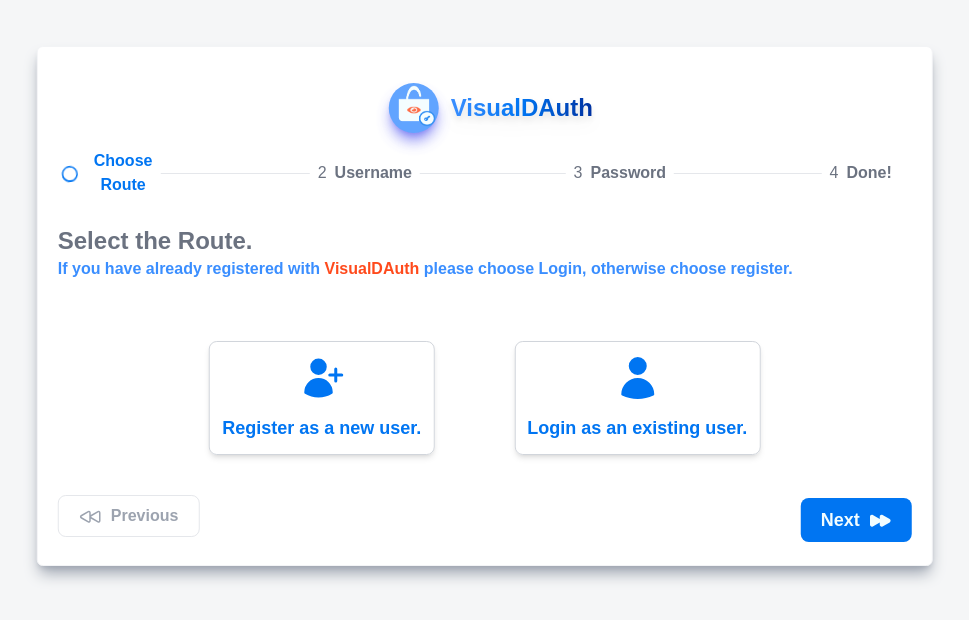
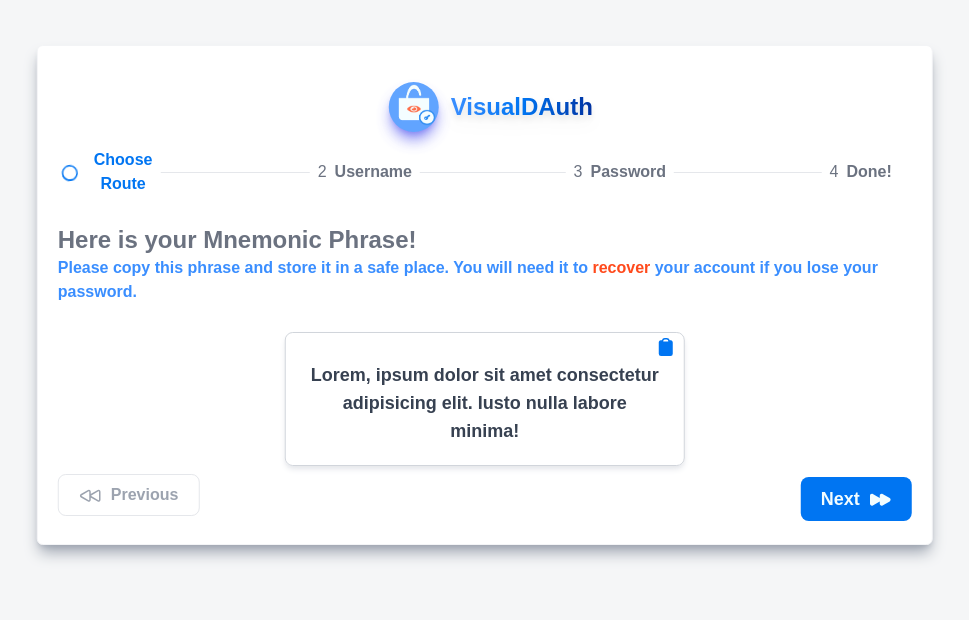
Before and after one commit to rdshinde/GPAS-prototype, a React (Create React App) app in the folder gpas-frontend/: page / in a window 1280 px wide. Shown: the top 620 px of the page, without its empty margins (149-1118 px from the left). Built offline with nearby package versions, Linux system fonts and the light colour scheme.

Commit message:
refactore

```diff
--- a/gpas-frontend/src/App.tsx
+++ b/gpas-frontend/src/App.tsx
@@ -53,10 +53,10 @@ function App() {
       <ModalContainer>
         <IconContainer />
         <StepperChain steps={steps } />
-        <AuthOptions />
+        {/* <AuthOptions /> */}
         {/* <UserNameField /> */}
         {/* <PwdBuilder /> */}
-        {/* <MnemonicPhraseContainer /> */}
+        <MnemonicPhraseContainer />
         {/* <MnemonicInput /> */}
         <FooterNav />
       </ModalContainer>
--- a/gpas-frontend/src/components/auth-options/AuthOptions.tsx
+++ b/gpas-frontend/src/components/auth-options/AuthOptions.tsx
@@ -1,4 +1,6 @@
 import React from "react";
+import { LoginIcon } from "../user-icons/LoginIcon";
+import { RegisterIcon } from "../user-icons/RegisterIcon";
 
 type Props = {};
 
@@ -8,7 +10,7 @@ export const AuthOptions = (props: Props) => {
       <section className="w-full">
         <div className="text-start py-3 my-2">
           <h2 className="text-2xl font-extrabold text-gray-500">
-            Select the Route.
+            Select your Route.
           </h2>
           <span className="font-bold text-md text-bluelight">
             If you have already registered with
@@ -21,35 +23,20 @@ export const AuthOptions = (props: Props) => {
         <button
           className={`border border-gray-300 flex items-center justify-center flex-col text-blue p-3 rounded-lg shadow-md hover:shadow-lg hover:bg-gray-50 hover:border-bluelight transition duration-300 ease-in-out gap-3`}
           type="button"
+          title="Register as a new user."
         >
           <span>
-            <svg
-              xmlns="http://www.w3.org/2000/svg"
-              viewBox="0 0 24 24"
-              fill="currentColor"
-              className="w-12 h-12"
-            >
-              <path d="M6.25 6.375a4.125 4.125 0 118.25 0 4.125 4.125 0 01-8.25 0zM3.25 19.125a7.125 7.125 0 0114.25 0v.003l-.001.119a.75.75 0 01-.363.63 13.067 13.067 0 01-6.761 1.873c-2.472 0-4.786-.684-6.76-1.873a.75.75 0 01-.364-.63l-.001-.122zM19.75 7.5a.75.75 0 00-1.5 0v2.25H16a.75.75 0 000 1.5h2.25v2.25a.75.75 0 001.5 0v-2.25H22a.75.75 0 000-1.5h-2.25V7.5z" />
-            </svg>
+            <RegisterIcon />
           </span>
           <span className="font-bold text-lg">Register as a new user.</span>
         </button>
         <button
           className={`border border-gray-300 flex items-center justify-center flex-col text-blue p-3 rounded-lg shadow-md hover:shadow-lg hover:bg-gray-50 hover:border-bluelight transition duration-300 ease-in-out gap-3`}
+          title="Login as an existing user."
+          type="button"
         >
           <span>
-            <svg
-              xmlns="http://www.w3.org/2000/svg"
-              viewBox="0 0 24 24"
-              fill="currentColor"
-              className="w-12 h-12"
-            >
-              <path
-                fill-rule="evenodd"
-                d="M7.5 6a4.5 4.5 0 119 0 4.5 4.5 0 01-9 0zM3.751 20.105a8.25 8.25 0 0116.498 0 .75.75 0 01-.437.695A18.683 18.683 0 0112 22.5c-2.786 0-5.433-.608-7.812-1.7a.75.75 0 01-.437-.695z"
-                clip-rule="evenodd"
-              />
-            </svg>
+            <LoginIcon />
           </span>
           <span className="font-bold text-lg">Login as an existing user.</span>
         </button>
--- a/gpas-frontend/src/components/mnemonic-phrase-container/MnemonicPhraseContainer.tsx
+++ b/gpas-frontend/src/components/mnemonic-phrase-container/MnemonicPhraseContainer.tsx
@@ -3,18 +3,41 @@ import React from "react";
 type Props = {};
 
 export const MnemonicPhraseContainer = (props: Props) => {
+  const copyToClipBoardHandler = (e: React.MouseEvent<HTMLButtonElement>) => {
+    const phrase = e.currentTarget.parentElement?.querySelector("span");
+    if (phrase) {
+      navigator.clipboard.writeText(phrase.textContent || "");
+      e.currentTarget.style.fontSize = "0.9rem";
+      e.currentTarget.innerHTML = `Copied!`;
+    }
+  };
+
   return (
+    <>
+      <section className="w-full">
+        <div className="text-start py-3 my-2">
+          <h2 className="text-2xl font-extrabold text-gray-500">
+            Here is your Mnemonic Phrase!
+          </h2>
+          <span className="font-bold text-md text-bluelight">
+            Please copy this phrase and store it in a safe place. You will need
+            it to <span className="text-orange font-bold"> recover </span>
+            your account if you lose your password.
+          </span>
+        </div>
+      </section>
       <div
-      className={`bg-white max-w-[400px] text-lg font-semibold border border-gray-300 rounded-lg md:p-5 md:pt-7 sm:p-2 m-2 w-full relative`}
+        className={`max-w-[400px] text-lg font-semibold border border-gray-300 rounded-lg md:p-5 md:pt-7 sm:p-2 m-2 w-full relative shadow-md shadow-gray-200`}
       >
-      <span>
+        <span className="font-bold text-gray-700">
           Lorem, ipsum dolor sit amet consectetur adipisicing elit. Iusto nulla
           labore minima!
         </span>
         <button
-        className="bg-gray-50 font-bold text-blue bg-inherit  flex items-center absolute top-1 right-2"
+          className="bg-gray-50 font-bold text-blue bg-inherit  flex items-center absolute top-1 right-2 ease-in-out duration-500 hover:text-bluelighter transition-all"
           tabIndex={1}
           title="Copy Phrase"
+          onClick={copyToClipBoardHandler}
         >
           <svg
             xmlns="http://www.w3.org/2000/svg"
@@ -30,5 +53,6 @@ export const MnemonicPhraseContainer = (props: Props) => {
           </svg>
         </button>
       </div>
+    </>
   );
 };
--- /dev/null
+++ b/gpas-frontend/src/components/user-icons/LoginIcon.tsx
@@ -0,0 +1,20 @@
+import React from "react";
+
+type Props = {};
+
+export const LoginIcon = (props: Props) => {
+  return (
+    <svg
+      xmlns="http://www.w3.org/2000/svg"
+      viewBox="0 0 24 24"
+      fill="currentColor"
+      className="w-12 h-12"
+    >
+      <path
+        fill-rule="evenodd"
+        d="M7.5 6a4.5 4.5 0 119 0 4.5 4.5 0 01-9 0zM3.751 20.105a8.25 8.25 0 0116.498 0 .75.75 0 01-.437.695A18.683 18.683 0 0112 22.5c-2.786 0-5.433-.608-7.812-1.7a.75.75 0 01-.437-.695z"
+        clip-rule="evenodd"
+      />
+    </svg>
+  );
+};
--- /dev/null
+++ b/gpas-frontend/src/components/user-icons/RegisterIcon.tsx
@@ -0,0 +1,16 @@
+import React from "react";
+
+type Props = {};
+
+export const RegisterIcon = (props: Props) => {
+  return (
+    <svg
+      xmlns="http://www.w3.org/2000/svg"
+      viewBox="0 0 24 24"
+      fill="currentColor"
+      className="w-12 h-12"
+    >
+      <path d="M6.25 6.375a4.125 4.125 0 118.25 0 4.125 4.125 0 01-8.25 0zM3.25 19.125a7.125 7.125 0 0114.25 0v.003l-.001.119a.75.75 0 01-.363.63 13.067 13.067 0 01-6.761 1.873c-2.472 0-4.786-.684-6.76-1.873a.75.75 0 01-.364-.63l-.001-.122zM19.75 7.5a.75.75 0 00-1.5 0v2.25H16a.75.75 0 000 1.5h2.25v2.25a.75.75 0 001.5 0v-2.25H22a.75.75 0 000-1.5h-2.25V7.5z" />
+    </svg>
+  );
+};
--- a/gpas-frontend/src/components/username-field/UserNameField.tsx
+++ b/gpas-frontend/src/components/username-field/UserNameField.tsx
@@ -5,7 +5,18 @@ type Props = {};
 export const UserNameField = (props: Props) => {
   return (
     <>
-      <div className={`mb-6 w-full`}>
+      <section className="w-full">
+        <div className="text-start py-3 my-2">
+          <h2 className="text-2xl font-extrabold text-gray-500">
+            Create your Username.
+          </h2>
+          <span className="font-bold text-md text-bluelight">
+            Please choose a username which is{" "}
+            <span className="text-orange font-semibold">unique</span> to you.
+          </span>
+        </div>
+      </section>
+      <section className={`mb-6 w-full `}>
         <label
           htmlFor="default-input"
           className="block mb-2 text-lg font-bold text-blue text-left"
@@ -16,16 +27,16 @@ export const UserNameField = (props: Props) => {
           type="text"
           tabIndex={0}
           id="default-input"
-          className="bg-gray-50 border bg-inherit border-gray-300 text-gray-900 text-sm focus:outline-none focus:ring-bluelight rounded-lg block w-full p-2.5 focus:shadow-md focus:shadow-bluelight"
+          className={`bg-gray-50 border bg-inherit border-gray-300 text-gray-900 text-sm focus:outline-none focus:ring-bluelight rounded-lg block w-full p-2.5 focus:shadow-md focus:shadow-bluelight `}
         />
         <span
           className="block my-1 mx-1 font-bold text-sm text-orange text-start"
-          aria-hidden
+          aria-hidden="true"
           tabIndex={-1}
         >
           Validation errors will be displayed here.
         </span>
-      </div>
+      </section>
     </>
   );
 };
```
Lines whose indentation alone changed are shown as unchanged.
